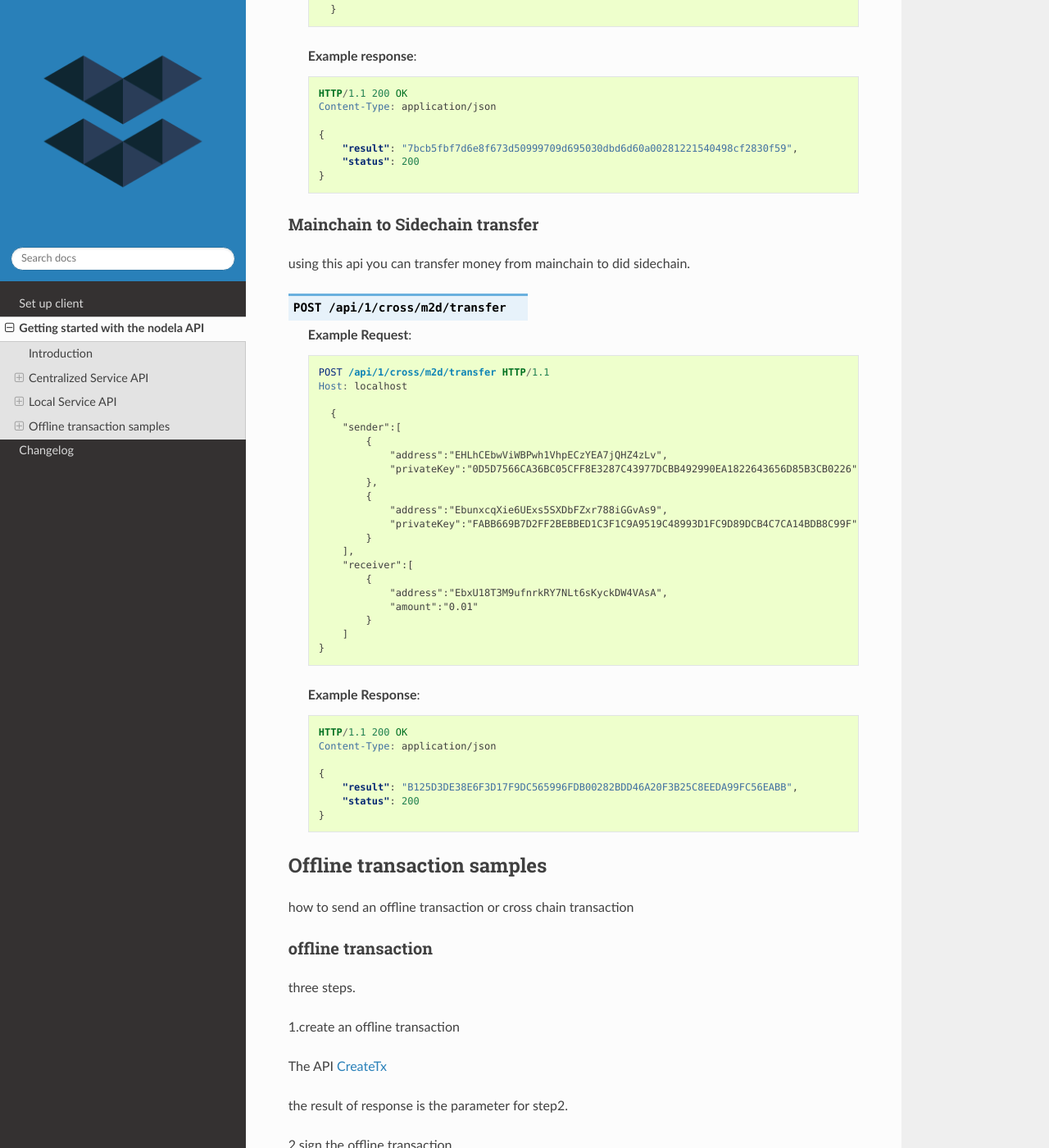
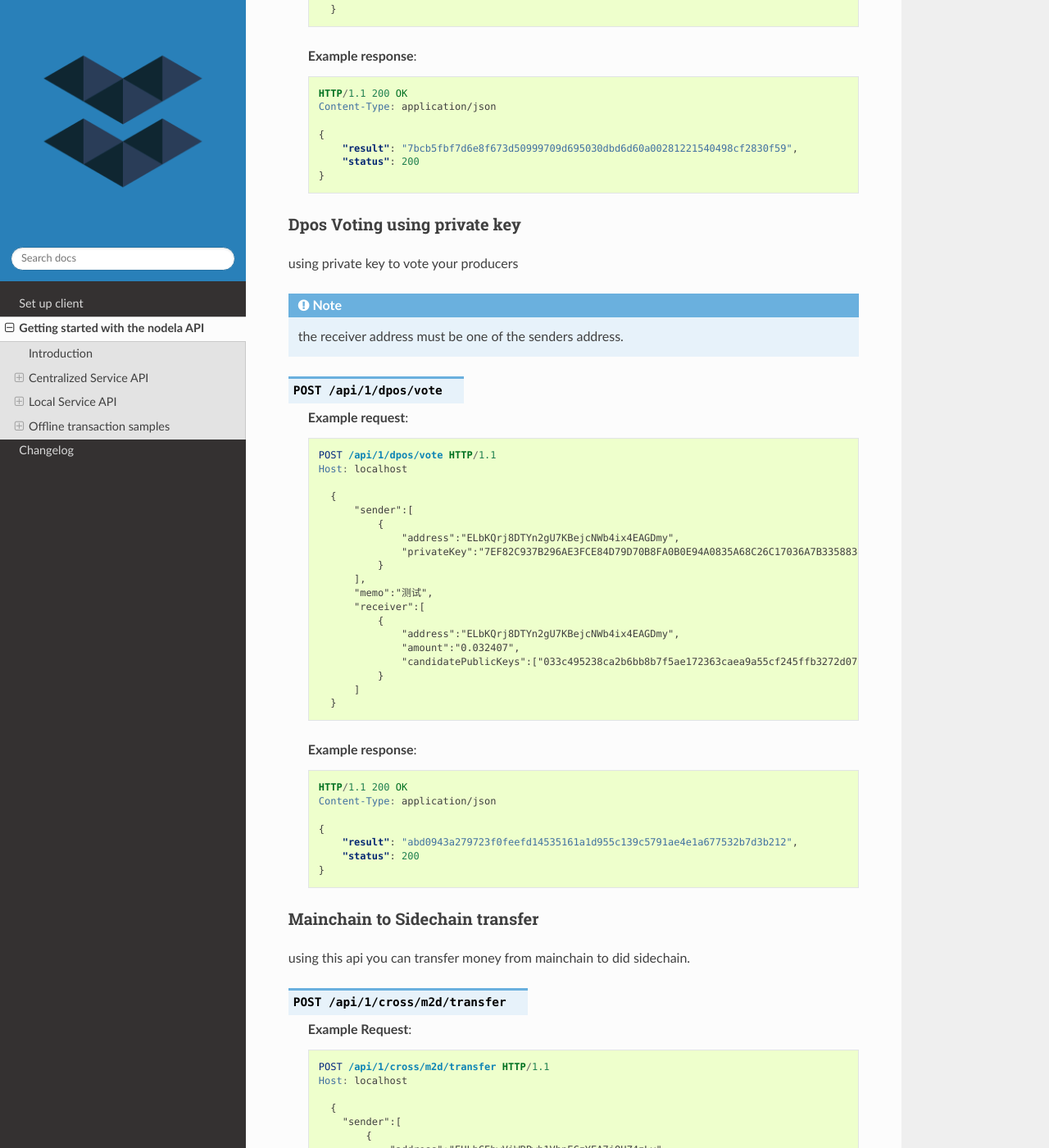
Before and after one commit to ioeXNetwork/ioeX.ORG.Wallet.Service, a Sphinx documentation site: the page built from docs/api_guide.rst, in a window 1280 px wide and 1400 px high, scrolled down 17710 px. Shown: the whole window at 82% size. Built offline with Sphinx 7.4.7 and the Read the Docs theme 2.0.0, drawn with Linux system fonts in a browser that asks for light colours.

Commit message:
update docs

```diff
--- a/docs/api_guide.rst
+++ b/docs/api_guide.rst
@@ -681,7 +681,6 @@ check history of Address
             "status":200
         }
 
-
 .. local-service:
 
 Local Service API
@@ -1013,6 +1012,51 @@ using private key to send transaction
           "status": 200
       }
 
+Dpos Voting using private key
+-----------------------------------------
+using private key to vote your producers
+
+.. note::
+    the receiver address must be one of the senders address.
+
+.. http:post:: /api/1/dpos/vote
+
+   **Example request**:
+
+   .. sourcecode:: http
+
+    POST /api/1/dpos/vote HTTP/1.1
+    Host: localhost
+
+      {
+          "sender":[
+              {
+                  "address":"ELbKQrj8DTYn2gU7KBejcNWb4ix4EAGDmy",
+                  "privateKey":"7EF82C937B296AE3FCE84D79D70B8FA0B0E94A0835A68C26C17036A7B3358834"
+              }
+          ],
+          "memo":"测试",
+          "receiver":[
+              {
+                  "address":"ELbKQrj8DTYn2gU7KBejcNWb4ix4EAGDmy",
+                  "amount":"0.032407",
+                  "candidatePublicKeys":["033c495238ca2b6bb8b7f5ae172363caea9a55cf245ffb3272d078126b1fe3e7cd"]
+              }
+          ]
+      }
+
+   **Example response**:
+
+   .. sourcecode:: http
+
+      HTTP/1.1 200 OK
+      Content-Type: application/json
+
+      {
+          "result": "abd0943a279723f0feefd14535161a1d955c139c5791ae4e1a677532b7d3b212",
+          "status": 200
+      }
+
 Mainchain to Sidechain transfer
 ------------------------------------------
 using this api you can transfer money from mainchain to did sidechain.
```
